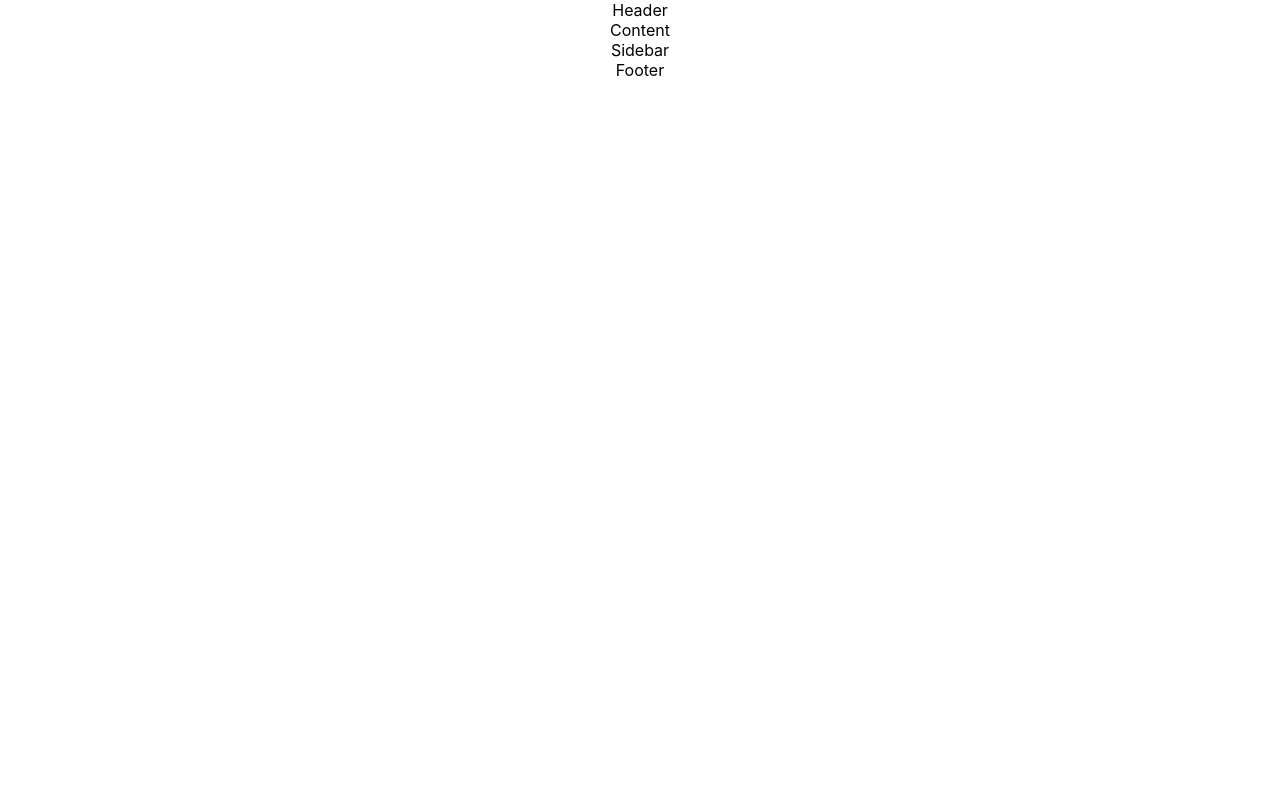
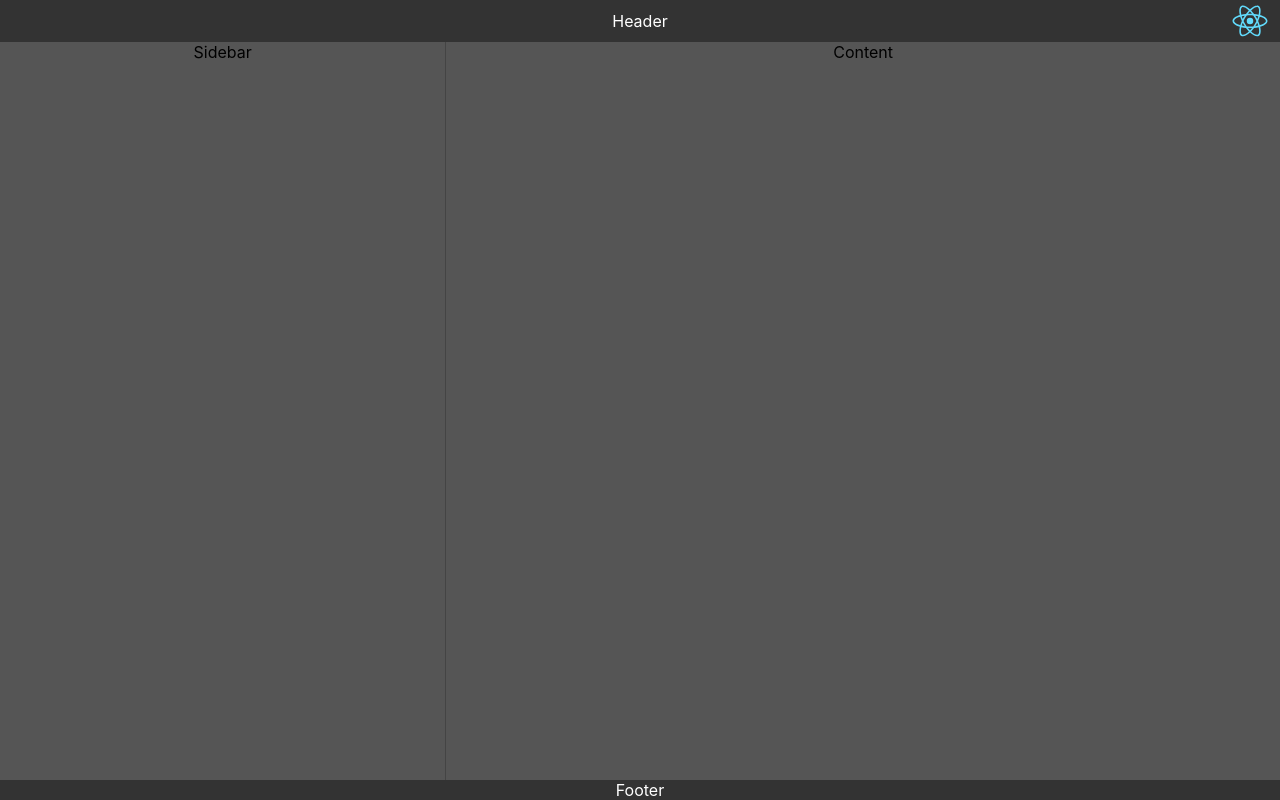
Before and after one commit to WojciechLamperski/React-bootcamp-homework, a React (Create React App) app: page / in a window 1280 px wide. Built offline with nearby package versions, Linux system fonts and the light colour scheme.

Commit message:
created a basic layout

```diff
--- a/src/App.css
+++ b/src/App.css
@@ -1,5 +1,8 @@
 .app {
   text-align: center;
+  min-height: 100%;
+  display: flex;
+  flex-direction: column;
 }
 
 .app-logo {
--- a/src/App.js
+++ b/src/App.js
@@ -3,13 +3,17 @@ import { Header } from './components/Header';
 import { Content } from './components/Content';
 import { Sidebar } from './components/Sidebar';
 import { Footer } from './components/Footer';
+import reactLogo from '../src/logo.svg';
+
 
 function App() {
   return (
     <div className="app">
-      < Header />
-      < Content />
-      < Sidebar />
+      < Header title="Header" logosrc={reactLogo} />
+      <div className='wrapper'>
+        < Sidebar />
+        < Content />
+      </div>
       < Footer />
     </div>
   );
--- a/src/components/Header.js
+++ b/src/components/Header.js
@@ -1,7 +1,9 @@
-export const Header = () =>{
+
+export const Header = ({ title, logosrc }) =>{
     return(
-        <header>
-            Header
+        <header logosrc={ logosrc }>
+            <a href="#">{ title }</a>
+            <img src={ logosrc } alt="logo" />
         </header>
     );
 }
--- a/src/index.css
+++ b/src/index.css
@@ -1,13 +1,68 @@
 body {
+  padding: 0;
   margin: 0;
   font-family: -apple-system, BlinkMacSystemFont, 'Segoe UI', 'Roboto', 'Oxygen',
     'Ubuntu', 'Cantarell', 'Fira Sans', 'Droid Sans', 'Helvetica Neue',
     sans-serif;
   -webkit-font-smoothing: antialiased;
   -moz-osx-font-smoothing: grayscale;
+  display: flex;
+  flex-direction: column;
+  height: 100vh;
 }
 
 code {
   font-family: source-code-pro, Menlo, Monaco, Consolas, 'Courier New',
     monospace;
 }
+
+#root{
+  min-height: 100%;
+}
+
+header{
+  position: relative;
+  display: flex;
+  justify-content: flex-end;
+  text-align: center;
+  background: #333;
+  color: white;
+}
+
+header a{
+  position: absolute;
+  transform: translateX(-50%);
+  left: 50%;
+  min-height: 100%;
+  display: flex;
+  justify-content: center;
+  align-items: center;
+  text-decoration: none;
+  color: white;
+}
+
+header img{
+  max-width: 60px;
+  max-height: 60px;
+}
+
+.wrapper{
+  flex-grow: 1;
+  display: flex;
+}
+
+.wrapper nav{
+  flex-grow: 1;
+  background: #555;
+  border-right: 1px solid #444;
+}
+
+.wrapper main{
+  background: #555;
+  flex-grow: 2;
+}
+
+footer{
+  background: #333;
+  color: white;
+}
```
